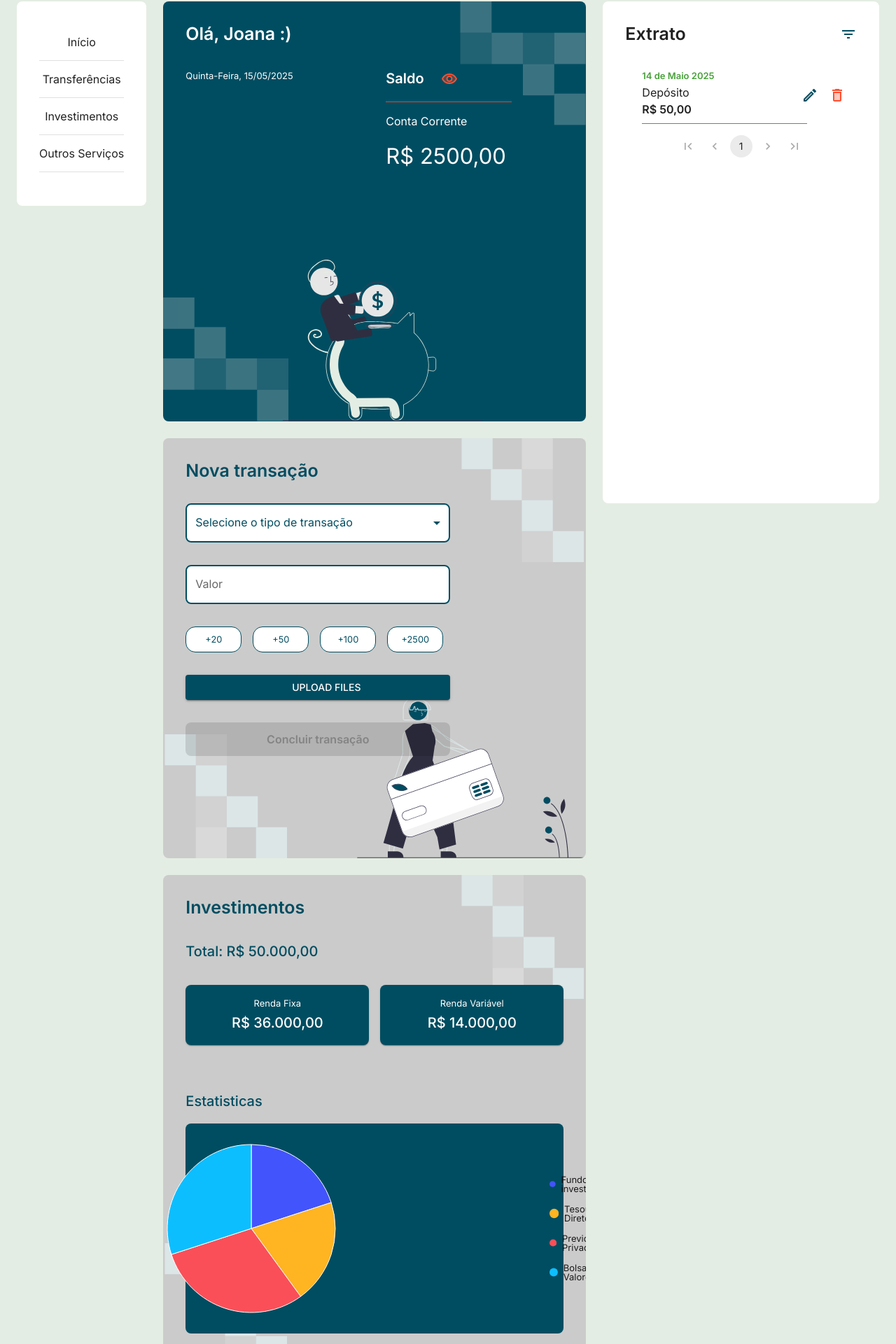
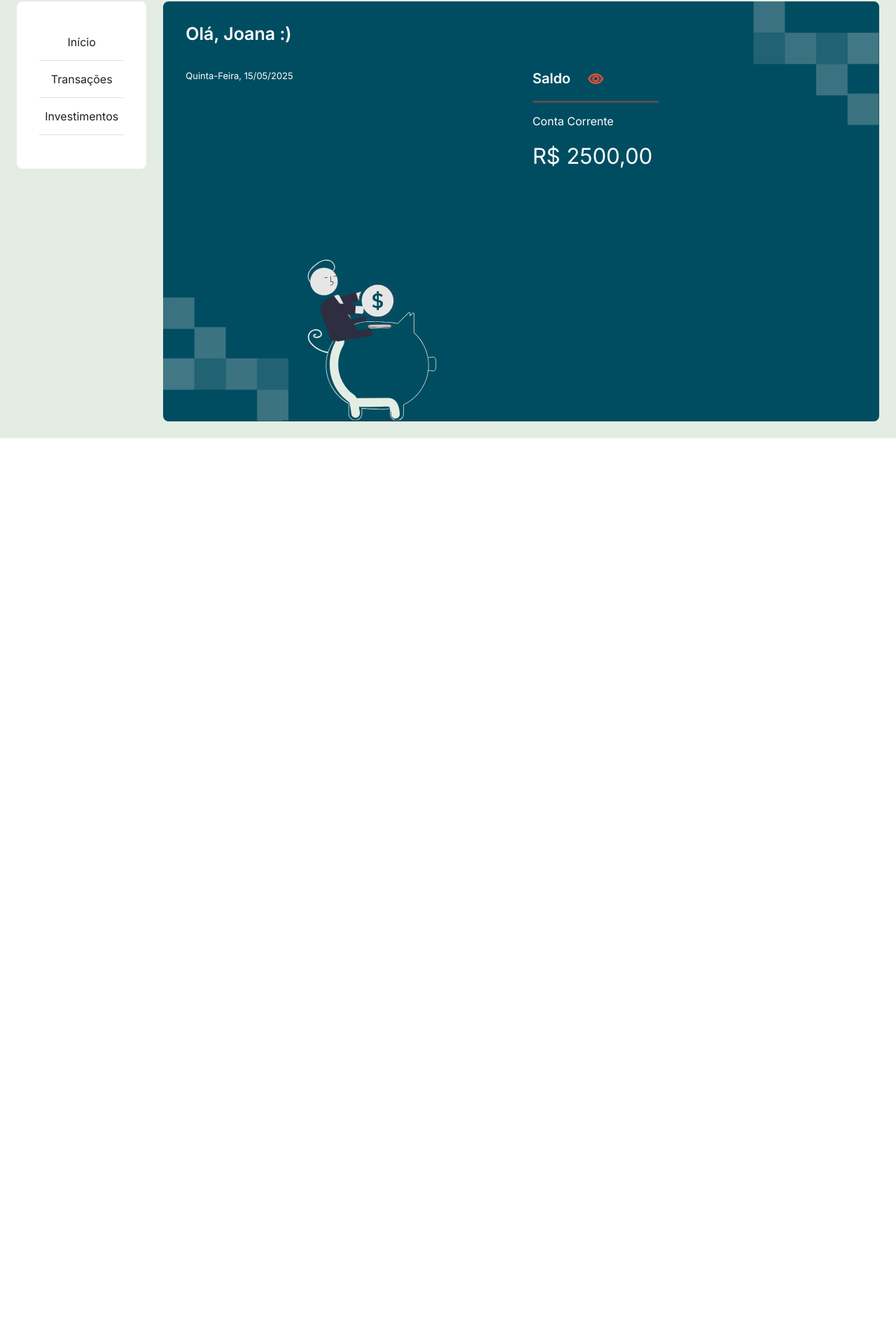
Before and after one commit to gabobeira/fiap-tech-challenge-web-arch, a Next.js app: page /dashboard in a window 1280 px wide. Shown: the part 118-2038 px from the top of the page at 70% size. After the commit the page ends 800 px from the top, so only its background shows below. Built offline with nearby package versions, Linux system fonts and the light colour scheme; data requests are answered from the project's data file; some icons are missing; what @mui/material-nextjs would draw is missing.

Commit message:
style changes

```diff
--- a/server.js
+++ b/server.js
@@ -1,3 +1,4 @@
+// eslint-disable-next-line @typescript-eslint/no-require-imports
 const jsonServer = require("json-server");
 const server = jsonServer.create();
 const router = jsonServer.router("db.json");
--- a/src/components/atoms/FInvestmentStat/FInvestmentStat.tsx
+++ b/src/components/atoms/FInvestmentStat/FInvestmentStat.tsx
@@ -1,4 +1,4 @@
-import { Paper, Typography } from "@mui/material";
+import { Divider, Paper, Typography } from "@mui/material";
 import { ReactElement } from "react";
 
 interface InvestmentStatProps {
@@ -22,10 +22,13 @@ export const FInvestmentStat = ({
       display: "flex",
       flexDirection: "column",
       alignItems: "center",
+      justifyContent: "space-around",
       borderRadius: "8px",
+      flex: 1,
     }}
   >
     <Typography variant="caption">{label}</Typography>
+    <Divider sx={{ width: 180, bgcolor: "#FF5031" }} />
     <Typography variant="h6">{value}</Typography>
     {children}
   </Paper>
--- a/src/components/molecules/FAccountSummary/FAccountSummary.tsx
+++ b/src/components/molecules/FAccountSummary/FAccountSummary.tsx
@@ -29,7 +29,7 @@ export function FAccountSummary(props: FAccountSummaryProps) {
           {isBalanceVisible ? <VisibilityTwoTone /> : <VisibilityOffTwoTone />}
         </FIconButton>
       </Stack>
-      <Divider sx={{ width: 180, bgcolor: "#FF5031" }}></Divider>
+      <Divider sx={{ width: 180, bgcolor: "#FF5031" }} />
       <Typography
         variant="body1"
         fontWeight={400}
--- a/src/components/molecules/FMenuList/FMenuList.tsx
+++ b/src/components/molecules/FMenuList/FMenuList.tsx
@@ -4,44 +4,45 @@ import {
   MenuItem,
   MenuList,
   MenuListProps,
+  Typography,
   useTheme,
 } from "@mui/material";
-import React from "react";
 
-export type FMenuListItem = {
+export type FMenuListItem<T> = {
   label: string;
   path: string;
+  view: T;
   current?: boolean;
 };
 
 type MenuVariant = "column" | "row";
 
-interface FMenuListProps {
+interface FMenuListProps<T> {
   options?: MenuListProps;
   variant?: MenuVariant;
-  menuItems: FMenuListItem[];
-  children: React.ReactElement;
+  menuItems: FMenuListItem<T>[];
+  itemClick: (path: T) => void;
 }
 
-export function FMenuList({
+export function FMenuList<T>({
   options,
   variant = "column",
   menuItems,
-  children,
-}: FMenuListProps) {
+  itemClick,
+}: FMenuListProps<T>) {
   const isDarkTheme = useTheme().palette.mode === "dark";
 
   return (
     <MenuList {...options}>
-      {menuItems.map(({ label, path, current }, index) => (
+      {menuItems.map(({ label, current, view }, index) => (
         <Box key={`menu-item-${index}`}>
           <MenuItem
             key={`menu-item-${index}`}
             sx={{ justifyContent: "center" }}
+            onClick={() => itemClick(view)}
           >
-            {React.cloneElement(children, {
-              href: path,
-              style: {
+            <Typography
+              style={{
                 color: current
                   ? "var(--mui-palette-tertiary-main)"
                   : isDarkTheme
@@ -49,9 +50,11 @@ export function FMenuList({
                     : "currentColor",
                 fontWeight: variant === "row" ? 600 : current ? 700 : 400,
                 textDecoration: "none",
-              },
-              children: label,
-            })}
+                textTransform: "capitalize",
+              }}
+            >
+              {label}
+            </Typography>
           </MenuItem>
           <Divider
             sx={{
--- a/src/components/molecules/FPieChart/FPieChart.tsx
+++ b/src/components/molecules/FPieChart/FPieChart.tsx
@@ -1,3 +1,4 @@
+import { legendClasses } from "@mui/x-charts/ChartsLegend";
 import { PieChart } from "@mui/x-charts/PieChart";
 
 export function FPieChart() {
@@ -11,11 +12,26 @@ export function FPieChart() {
             { id: 2, value: 30, label: "Previdência Privada" },
             { id: 3, value: 30, label: "Bolsa de Valores" },
           ],
-          cx: "30%",
         },
       ]}
-      width={600}
-      height={250}
+      height={200}
+      slotProps={{
+        legend: {
+          position: {
+            vertical: "middle",
+            horizontal: "start",
+          },
+          sx: {
+            fontSize: 16,
+            color: "#fff",
+            gap: "24px",
+            [`.${legendClasses.mark}`]: {
+              height: 20,
+              width: 20,
+            },
+          },
+        },
+      }}
     />
   );
 }
--- a/src/components/organisms/FInvestmentsCard/FInvestmentsCard.tsx
+++ b/src/components/organisms/FInvestmentsCard/FInvestmentsCard.tsx
@@ -1,8 +1,8 @@
 import { FInvestmentStat } from "@/components/atoms/FInvestmentStat/FInvestmentStat";
 import { FCard } from "@/components/molecules/FCard/FCard";
 import { FPieChart } from "@/components/molecules/FPieChart/FPieChart";
+import styles from "@/components/organisms/FInvestmentsCard/FInvestmentsCard.styles";
 import { Box, Grid, Typography } from "@mui/material";
-import styles from "@/components/organisms/FInvestmentsCard/FInvestmentsCard.styles";
 
 interface FInvestmentsCardProps {
   children?: React.ReactNode[];
@@ -52,43 +52,40 @@ export function FInvestmentsCard({ children }: FInvestmentsCardProps) {
             columns={12}
             sx={{ marginTop: 4, marginBottom: 8 }}
           >
-            <Grid size={{ xs: 12, sm: 6, md: 6 }} component="div">
+            <Grid
+              size={{ xs: 12, sm: 4, md: 4 }}
+              display="flex"
+              flexDirection="column"
+              gap={2}
+              component="div"
+            >
               <FInvestmentStat
                 label="Renda Fixa"
                 value="R$ 36.000,00"
                 backgroundColor="#004D61"
               />
-            </Grid>
-            <Grid size={{ xs: 12, sm: 6, md: 6 }} component="div">
               <FInvestmentStat
                 label="Renda Variável"
                 value="R$ 14.000,00"
                 backgroundColor="#004D61"
               />
             </Grid>
-          </Grid>
-        </Box>
-        <Box>
-          <Typography variant="h6">Estatisticas</Typography>
-          <Grid
-            container
-            spacing={2}
-            columns={12}
-            sx={{ marginTop: 2, marginBottom: 2 }}
-          >
-            <Grid size={{ xs: 12, sm: 12, md: 12 }} component="div">
+            <Grid size={{ xs: 12, sm: 8, md: 8 }} component="div">
               <Box
                 sx={{
                   width: "100%",
-                  minHeight: "300px",
                   display: "flex",
+                  color: "#fff",
                   justifyContent: "center",
-                  flexDirection: { xs: "column", sm: "row" },
+                  flexDirection: "column",
                   alignItems: "center",
+                  gap: "24px",
                   borderRadius: "8px",
                   backgroundColor: "#004D61",
+                  padding: "24px",
                 }}
               >
+                <Typography variant="h6">Estatísticas</Typography>
                 <FPieChart />
               </Box>
             </Grid>
--- a/src/constants/menuItems.ts
+++ b/src/constants/menuItems.ts
@@ -1,31 +1,34 @@
 import { FMenuListItem } from "@/components";
 
-export const MENU_ITEMS_DASHBOARD: FMenuListItem[] = [
+export type DashboardView = "summary" | "transactions" | "investments";
+
+export const MENU_ITEMS_DASHBOARD: FMenuListItem<DashboardView>[] = [
   {
     label: "Início",
     path: "/",
+    view: "summary",
   },
   {
-    label: "Transferências",
+    label: "Transações",
     path: "/transferencias",
+    view: "transactions",
   },
   {
     label: "Investimentos",
     path: "/investimentos",
-  },
-  {
-    label: "Outros Serviços",
-    path: "/outros-servicos",
+    view: "investments",
   },
 ];
 
-export const MENU_ITEMS_LANDING: FMenuListItem[] = [
+export const MENU_ITEMS_LANDING: FMenuListItem<string>[] = [
   {
     label: "Sobre",
     path: "/sobre",
+    view: "about",
   },
   {
     label: "Serviços",
     path: "/servicos",
+    view: "services",
   },
 ];
--- a/src/pages/dashboard/components/AccountDashboard/AccountDashboard.tsx
+++ b/src/pages/dashboard/components/AccountDashboard/AccountDashboard.tsx
@@ -4,7 +4,6 @@ import {
   FCard,
   FInvestmentsCard,
   FMenuList,
-  FMenuListItem,
   FModal,
   FTransactionForm,
   FTransactionFormCard,
@@ -13,6 +12,7 @@ import {
   FTransactionListCard,
   TransactionItem,
 } from "@/components";
+import { DashboardView, MENU_ITEMS_DASHBOARD } from "@/constants/menuItems";
 import { Account } from "@/services/Account/Account.model";
 import {
   Transaction,
@@ -26,12 +26,10 @@ import {
 } from "@/utils/formatters";
 import { Container, Grid } from "@mui/material";
 import Image from "next/image";
-import Link from "next/link";
 import { usePathname } from "next/navigation";
 import { useEffect, useState } from "react";
 
 interface AccountDashboardProps {
-  menuItems: FMenuListItem[];
   account: Account;
   transactionList: Transaction[];
   getInitialData: () => void;
@@ -41,7 +39,6 @@ interface AccountDashboardProps {
 }
 
 export default function AccountDashboard({
-  menuItems,
   account,
   transactionList,
   getInitialData,
@@ -49,6 +46,7 @@ export default function AccountDashboard({
   submitEditTransaction,
   submitDeleteTransaction,
 }: AccountDashboardProps) {
+  const [view, setView] = useState<DashboardView>("summary");
   const loadData = async () => {
     getInitialData();
   };
@@ -57,16 +55,11 @@ export default function AccountDashboard({
     loadData();
   }, []);
 
-  // const accountUpdatedEvent = new CustomEvent("dashboardApp: accountUpdated", {
-  //   detail: account.fullName,
-  // });
-  // document.dispatchEvent(accountUpdatedEvent);
-
   const formattedBalance = formatCurrency(account.balance, account.currency);
   const formattedDate = getFormattedDateNow();
   const pathname = usePathname();
 
-  const currentMenuItems = menuItems.map((item) => ({
+  const currentMenuItems = MENU_ITEMS_DASHBOARD.map((item) => ({
     ...item,
     current: item.path === pathname,
   }));
@@ -139,14 +132,15 @@ export default function AccountDashboard({
                 },
               }}
             >
-              <FMenuList menuItems={currentMenuItems}>
-                <Link href="" />
-              </FMenuList>
+              <FMenuList<DashboardView>
+                menuItems={currentMenuItems}
+                itemClick={(path) => setView(path)}
+              />
             </FCard>
           </Grid>
-
+          {view === "summary" ? (
             <Grid
-            size={{ xs: 12, lg: 6 }}
+              size={{ xs: 12, lg: 10 }}
               display="flex"
               flexDirection="column"
               gap={3}
@@ -161,6 +155,31 @@ export default function AccountDashboard({
                 <Image src="/assets/card-pixels-1.svg" alt="" fill />
                 <Image src="/assets/card-illustration-1.svg" alt="" fill />
               </FAccountSummaryCard>
+            </Grid>
+          ) : null}
+
+          {view === "investments" ? (
+            <Grid
+              size={{ xs: 12, lg: 10 }}
+              display="flex"
+              flexDirection="column"
+              gap={3}
+            >
+              <FInvestmentsCard>
+                <Image src="/assets/card-pixels-3.svg" alt="" layout="fill" />
+                <Image src="/assets/card-pixels-4.svg" alt="" layout="fill" />
+              </FInvestmentsCard>
+            </Grid>
+          ) : null}
+
+          {view === "transactions" ? (
+            <>
+              <Grid
+                size={{ xs: 12, lg: 6 }}
+                display="flex"
+                flexDirection="column"
+                gap={3}
+              >
                 <FTransactionFormCard
                   addTransaction={handleAddTransaction}
                   accountBalance={account.balance}
@@ -173,12 +192,7 @@ export default function AccountDashboard({
                     layout="fill"
                   />
                 </FTransactionFormCard>
-            <FInvestmentsCard>
-              <Image src="/assets/card-pixels-3.svg" alt="" layout="fill" />
-              <Image src="/assets/card-pixels-4.svg" alt="" layout="fill" />
-            </FInvestmentsCard>
               </Grid>
-
               <Grid size={{ xs: 12, lg: 4 }}>
                 <FTransactionListCard
                   transactionItems={formattedTransactions}
@@ -186,6 +200,8 @@ export default function AccountDashboard({
                   deleteTransaction={submitDeleteTransaction}
                 />
               </Grid>
+            </>
+          ) : null}
         </Grid>
         <FModal
           title="Editar transação"
--- a/src/pages/dashboard/index.tsx
+++ b/src/pages/dashboard/index.tsx
@@ -1,6 +1,5 @@
 "use client";
 import { FHeader, FMenuDropdown } from "@/components";
-import { MENU_ITEMS_DASHBOARD } from "@/constants/menuItems";
 import { getAccountInfo } from "@/services/Account/Account.controller";
 import { Account } from "@/services/Account/Account.model";
 import {
@@ -97,7 +96,6 @@ export default function DashboardView() {
         }
       />
       <AccountDashboard
-        menuItems={MENU_ITEMS_DASHBOARD}
         account={localAccount}
         getInitialData={getInitialData}
         transactionList={localTransactions}
```
Lines whose indentation alone changed are shown as unchanged.
